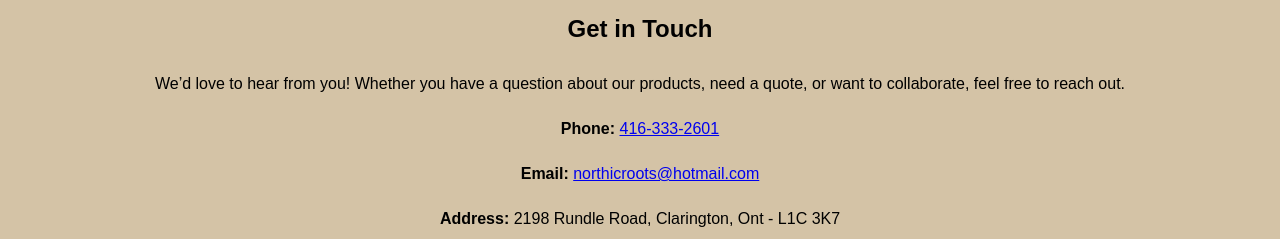
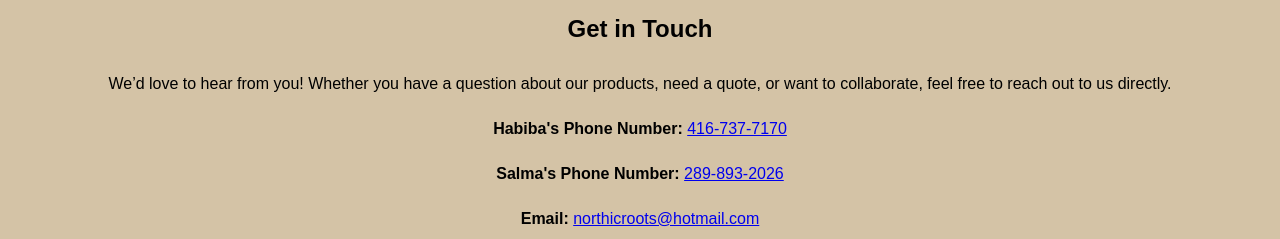
Before and after one commit to inergi4u/inergi4u.github.io, a plain HTML site: page contact.html in a window 1280 px wide. Shown: the part 446-685 px from the top of the page. Drawn offline with Linux system fonts and the light colour scheme.

Commit message:
Update contact.html

```diff
--- a/contact.html
+++ b/contact.html
@@ -49,8 +49,9 @@
 
 <section>
     <h2>Get in Touch</h2>
-    <p>We’d love to hear from you! Whether you have a question about our products, need a quote, or want to collaborate, feel free to reach out.</p>
-    <p><strong>Phone:</strong> <a href="tel:4163332601">416-333-2601</a></p>
+    <p>We’d love to hear from you! Whether you have a question about our products, need a quote, or want to collaborate, feel free to reach out to us directly.</p>
+    <p><strong>Habiba's Phone Number:</strong> <a href="tel:4167377170">416-737-7170</a></p>
+    <p><strong>Salma's Phone Number:</strong> <a href="tel:2898932026">289-893-2026</a></p>
     <p><strong>Email:</strong> <a href="mailto:northicroots@hotmail.com">northicroots@hotmail.com</a></p>
     <p><strong>Address:</strong> 2198 Rundle Road, Clarington, Ont - L1C 3K7</p>
 
```
